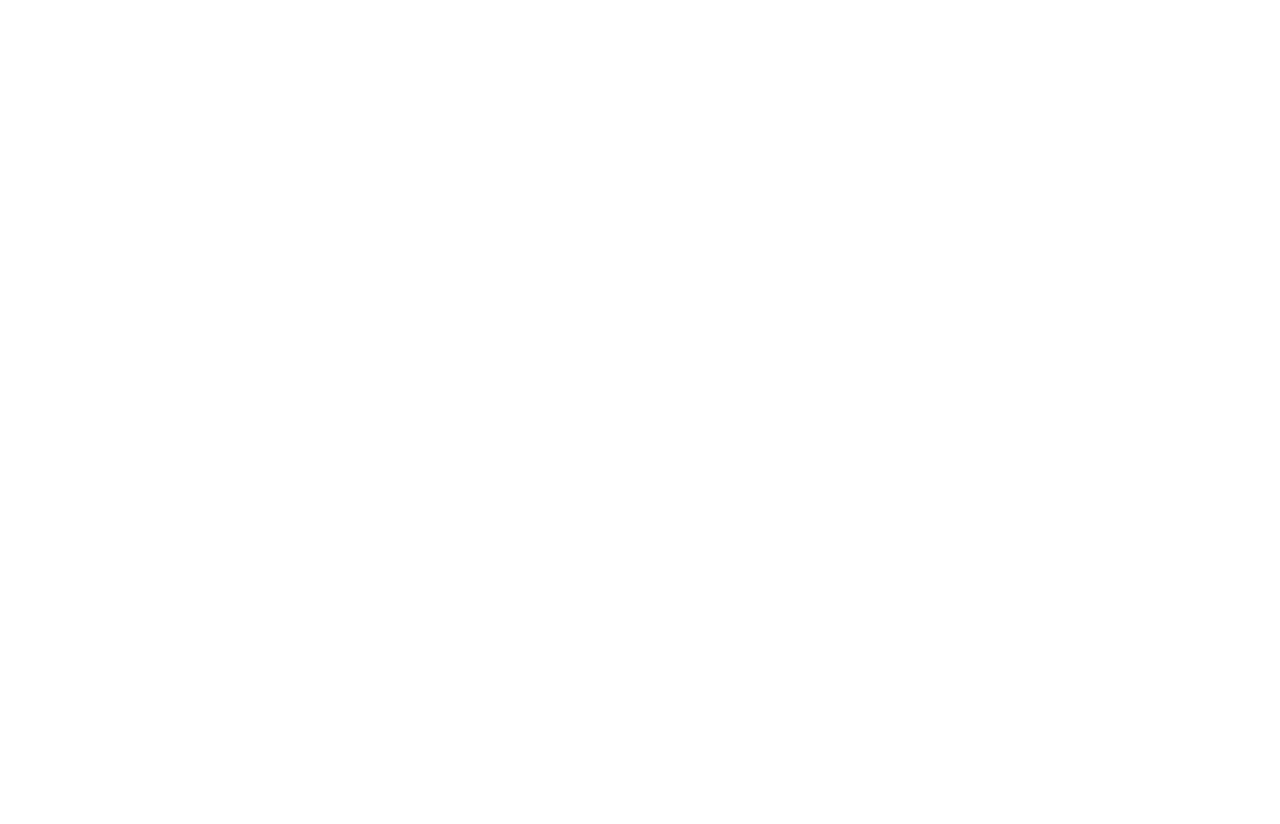
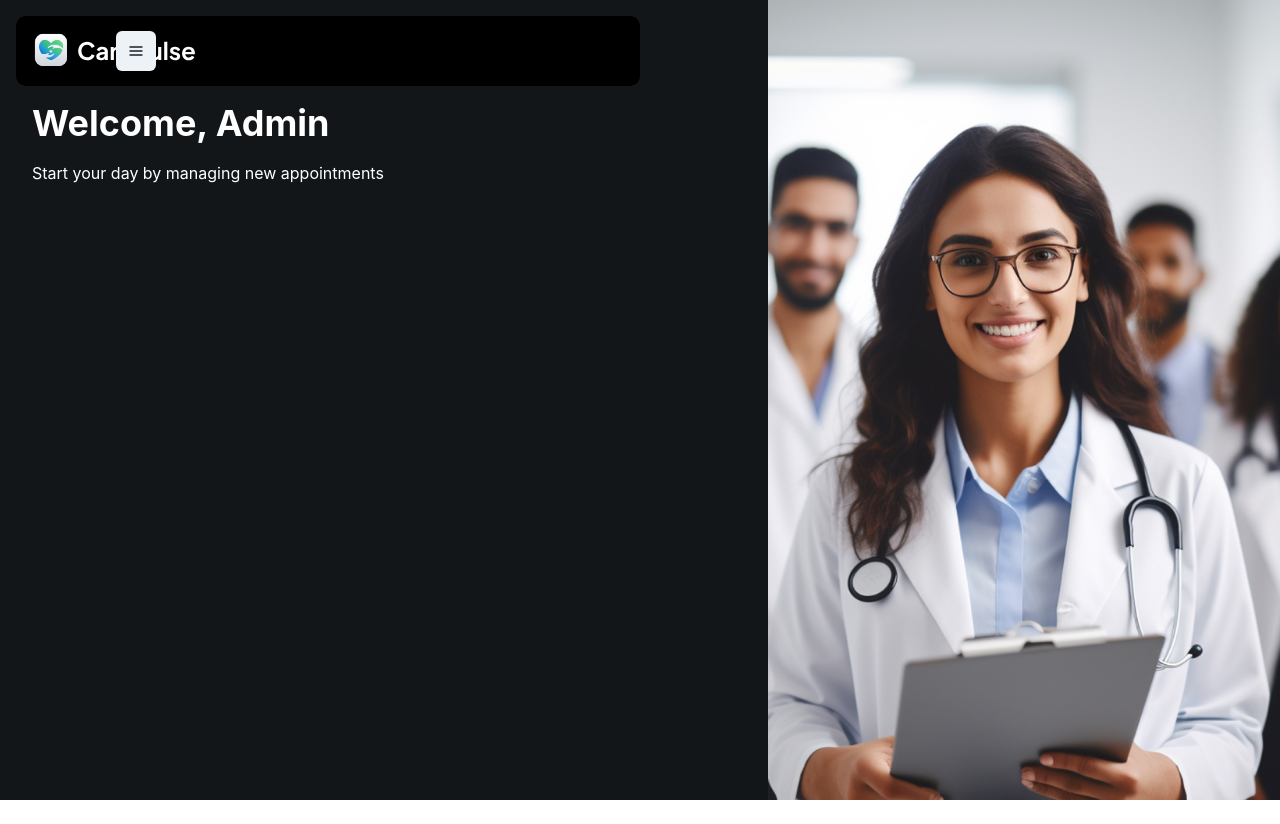
Before and after one commit to SIMONKAMAU21/carepulse, a React (Vite) app: page /doctor in a window 1280 px wide. Before the commit this address had no page. Before the commit the page ends 800 px from the top, so only its background shows below. Built offline with nearby package versions, Linux system fonts and the light colour scheme.

Commit message:
feat(sidebar)

```diff
--- a/package.json
+++ b/package.json
@@ -11,6 +11,7 @@
   },
   "dependencies": {
     "@chakra-ui/react": "^2.8.2",
+    "@chakra-ui/icons": "^2.1.1",
     "@emotion/react": "^11.13.3",
     "@emotion/styled": "^11.13.0",
     "antd": "^5.20.6",
--- /dev/null
+++ b/src/Admin/adddoctor.jsx
@@ -0,0 +1,36 @@
+import React from "react";
+import Header from "../Components/header";
+import { Box, Image } from "@chakra-ui/react";
+import AuthWrapper from "../Components/OnboarndingWrapper";
+import illustration from "../assets/doc.png";
+
+const Adddoctor = () => {
+  return (
+    <>
+      <AuthWrapper
+          leftChildren={<><Box bg={"#131619"} color={"white"} w={"100vw"} h={"100%"} p={4}>
+          <Header width={{ base: "90%", md: "50%" }}/>
+
+
+        </Box></>}
+          rightChildren={
+            <>
+              <Box height="100%" width="100%">
+                <Image
+                  src={illustration}
+                  alt="Illustration"
+                  height="100%"
+                  width="100%"
+                  objectFit="cover"
+                />
+              </Box>
+              woow
+            </>
+          }
+        />
+
+    </>
+  );
+};
+
+export default Adddoctor;
--- a/src/Admin/admin.jsx
+++ b/src/Admin/admin.jsx
@@ -29,7 +29,6 @@ import {
   useDisclosure,
 } from "@chakra-ui/react";
 
-import logo from "../assets/Logo.svg";
 import {
   getRecentAppointmentList,
   updateAppointment,
@@ -41,6 +40,7 @@ import {
   FaExclamationTriangle,
 } from "react-icons/fa";
 import { ErrorToast, SuccessToast } from "../Components/toaster";
+import Header from "../Components/header";
 
 const Admin = () => {
   const [appointments, setAppointments] = useState({
@@ -49,7 +49,7 @@ const Admin = () => {
     pendingCount: 0,
     cancelledCount: 0,
   });
-  const { isOpen, onOpen, onClose } = useDisclosure(); // Modal controls
+  const { isOpen, onOpen, onClose } = useDisclosure();
   const [selectedAppointmentIndex, setSelectedAppointmentIndex] =
     useState(null);
   const [isScheduleModal, setIsScheduleModal] = useState(false);
@@ -144,17 +144,21 @@ const Admin = () => {
 
   return (
     <Box bg={"#131619"} color={"white"} w={"100vw"} h={"100%"} p={4}>
-      <HStack p={4} bg={"black"}>
-        <Image src={logo} />
-        <Spacer />
-      </HStack>
-
-      <VStack spacing={4} align="start" p={4}>
-        <Heading>Welcome, Admin</Heading>
-        <Text>Start your day by managing new appointments</Text>
-      </VStack>
-
-      <SimpleGrid columns={{ base: 1, md: 3 }} spacing={6}>
+      <Header width={{ base: "90%", md: "99%" }} />
+      <SimpleGrid
+        mt={{ base: "60%", md: "0%" }}
+        columns={{ base: 1, md: 3 }}
+        spacing={6}
+        h={{ base: "25%", md: "10%" }}
+        overflowY={"scroll"}
+        sx={{
+          "::-webkit-scrollbar": {
+            display: "none",
+          },
+          scrollbarWidth: "none",
+          msOverflowStyle: "none",
+        }}
+      >
         <Box
           bgGradient="linear(to-l, rgb(255,209,71),#1c1e22, #1c1e22)"
           p={{ base: "4", md: "6" }}
@@ -305,7 +309,7 @@ const Admin = () => {
             ) : (
               <Tr>
                 <Td colSpan={5} textAlign="center">
-                  <Icon mr={"1%"} src={FaClock}/>
+                  <Icon mr={"1%"} src={FaClock} />
                   No appointments found.
                 </Td>
               </Tr>
--- a/src/App.jsx
+++ b/src/App.jsx
@@ -8,6 +8,7 @@ import Register from "./Pages/register";
 import Appointment from "./Pages/newAppointment";
 import Success from "./Pages/appointmentSuccess";
 import Admin from "./Admin/admin";
+import Adddoctor from "./Admin/adddoctor";
 
 function App() {
   return (
@@ -23,6 +24,8 @@ function App() {
             element={<Success />}
           />
           <Route path="/admin" element={<Admin />} />
+          <Route path="/doctor" element={<Adddoctor/>} />
+
         </Routes>
       </BrowserRouter>
     </Box>
--- /dev/null
+++ b/src/Components/header.jsx
@@ -0,0 +1,50 @@
+import { Heading, HStack, IconButton, Image, Spacer, Text, useDisclosure, VStack } from "@chakra-ui/react";
+import React, { useState } from "react";
+import logo from "../assets/Logo.svg";
+import Sidebar from "../Pages/layout/sidebar";
+import { IconBase } from "react-icons/lib";
+import { HamburgerIcon, CloseIcon } from "@chakra-ui/icons";
+
+const Header = ({width}) => {
+    const { isOpen, onOpen, onClose } = useDisclosure();
+
+
+  return (
+    <>
+      <HStack
+        borderRadius={"10px"}
+        w={width}
+        p={4}
+        bg={"black"}
+        position={{ base: "fixed", md: "relative" }}
+      >
+        <IconButton
+        icon={isOpen ? <CloseIcon/> : <HamburgerIcon/>}
+        onClick={isOpen ? onClose:onOpen}
+        position={"absolute"}
+        zIndex={"1000"}
+        left={{base:"80%",md:"16%"}}
+        />
+        <Image src={logo} onClick={isOpen? onClose : onOpen} cursor="pointer" />
+        <Spacer />
+      </HStack>
+
+      <VStack
+        bg={"#131619"}
+        position={{ base: "fixed", md: "relative" }}
+        mt={{ base: "20%", md: "0%" }}
+        spacing={4}
+        w={width}
+        align="start"
+        p={4}
+      >
+        <Heading>Welcome, Admin</Heading>
+        <Text>Start your day by managing new appointments</Text>
+      </VStack>
+
+      {isOpen && <Sidebar onClose={onClose} />}
+    </>
+  );
+};
+
+export default Header;
--- /dev/null
+++ b/src/Pages/layout/sidebar.jsx
@@ -0,0 +1,80 @@
+import React from "react";
+import { NavLink, useLocation } from "react-router-dom";
+import { Box, HStack, Icon, Text } from "@chakra-ui/react";
+import {
+  MdDashboard,
+  MdMonetizationOn,
+  MdAssessment,
+  MdReceipt,
+  MdSettings,
+} from "react-icons/md";
+
+export const sidebarLinks = [
+  { path: "/admin", label: "Dashboard", icon: MdDashboard },
+  { path: "/doctor", label: "Transactions", icon: MdMonetizationOn },
+  { path: "/reports", label: "Reports", icon: MdAssessment },
+  { path: "/statements", label: "Statements", icon: MdReceipt },
+  { path: "/settings", label: "Settings", icon: MdSettings },
+];
+
+const Sidebar = () => {
+  const location = useLocation();
+
+  return (
+    <>
+      <Box
+        p="10px"
+        color="#6F7E84"
+        position="fixed"
+        left="0"
+        top="0"
+        h="100vh"
+        w="250px"
+        bg={"#131619"}
+        filter={"auto"}
+        mt={"20px"}
+      >
+        {sidebarLinks.map((link, index) => (
+          <NavLink
+            to={link.path}
+            key={index}
+            style={{
+              textDecoration: "none",
+              display: "block",
+              marginBottom: "20px",
+            }}
+          >
+            <Box
+              borderRadius="md"
+              w="100%"
+              bg={location.pathname.includes(link.path) ? "#002E3A" : "none"}
+              p="3"
+              _hover={{ bg: "#002E3A" }}
+            >
+              <HStack
+                spacing="4"
+                alignItems="center"
+                color={
+                  location.pathname.includes(link.path) ? "white" : "gray.500"
+                }
+              >
+                <Icon
+                  as={link.icon}
+                  boxSize="6"
+                  color={
+                    location.pathname.includes(link.path)
+                      ? "rgb(130,186,38)"
+                      : "gray.500"
+                  }
+                />
+                <Text>{link.label}</Text>
+              </HStack>
+            </Box>
+          </NavLink>
+        ))}
+      </Box>
+    </>
+  );
+};
+
+export default Sidebar;
```
Also changed, not shown: 1 other file (tests, documents, lock files or other folders).
